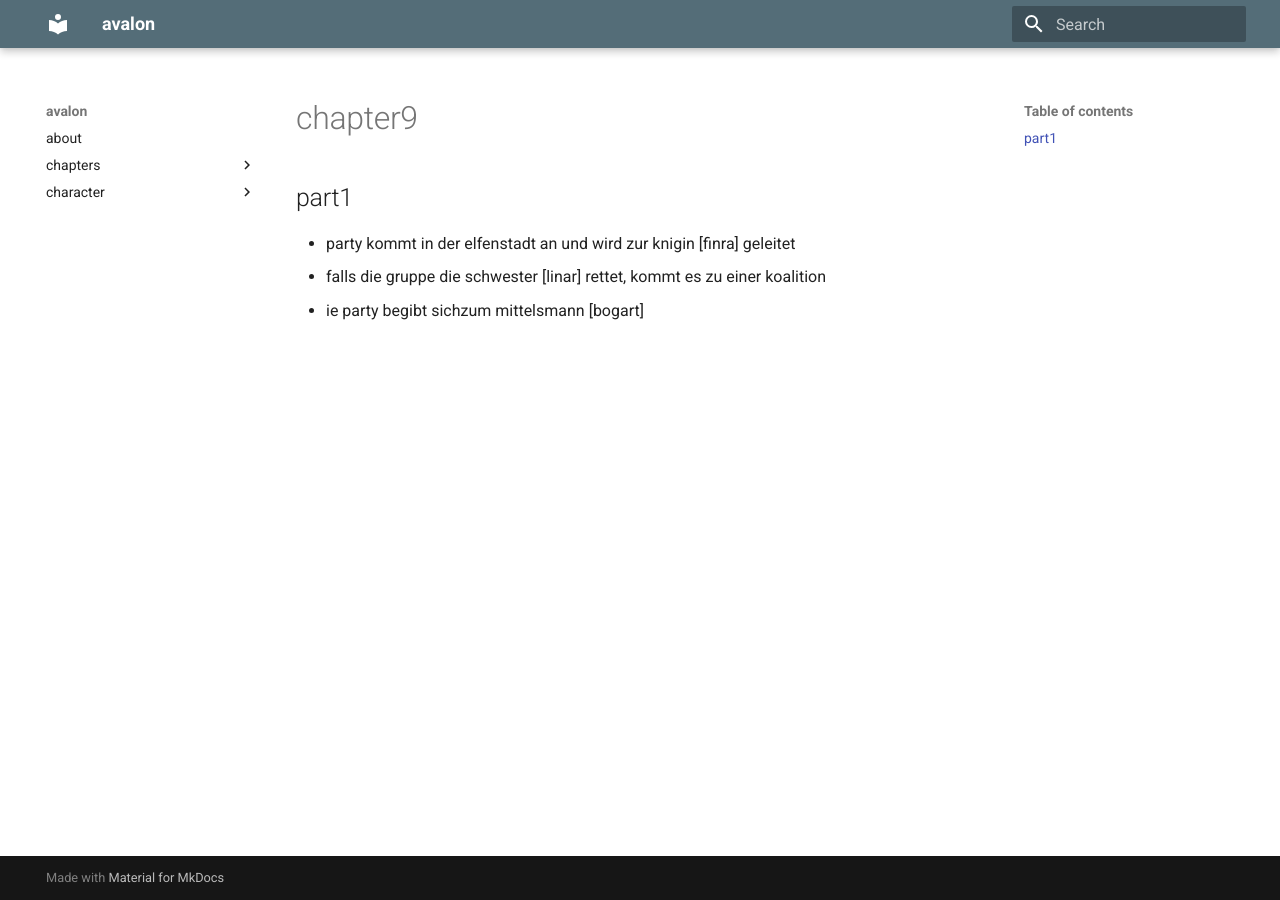
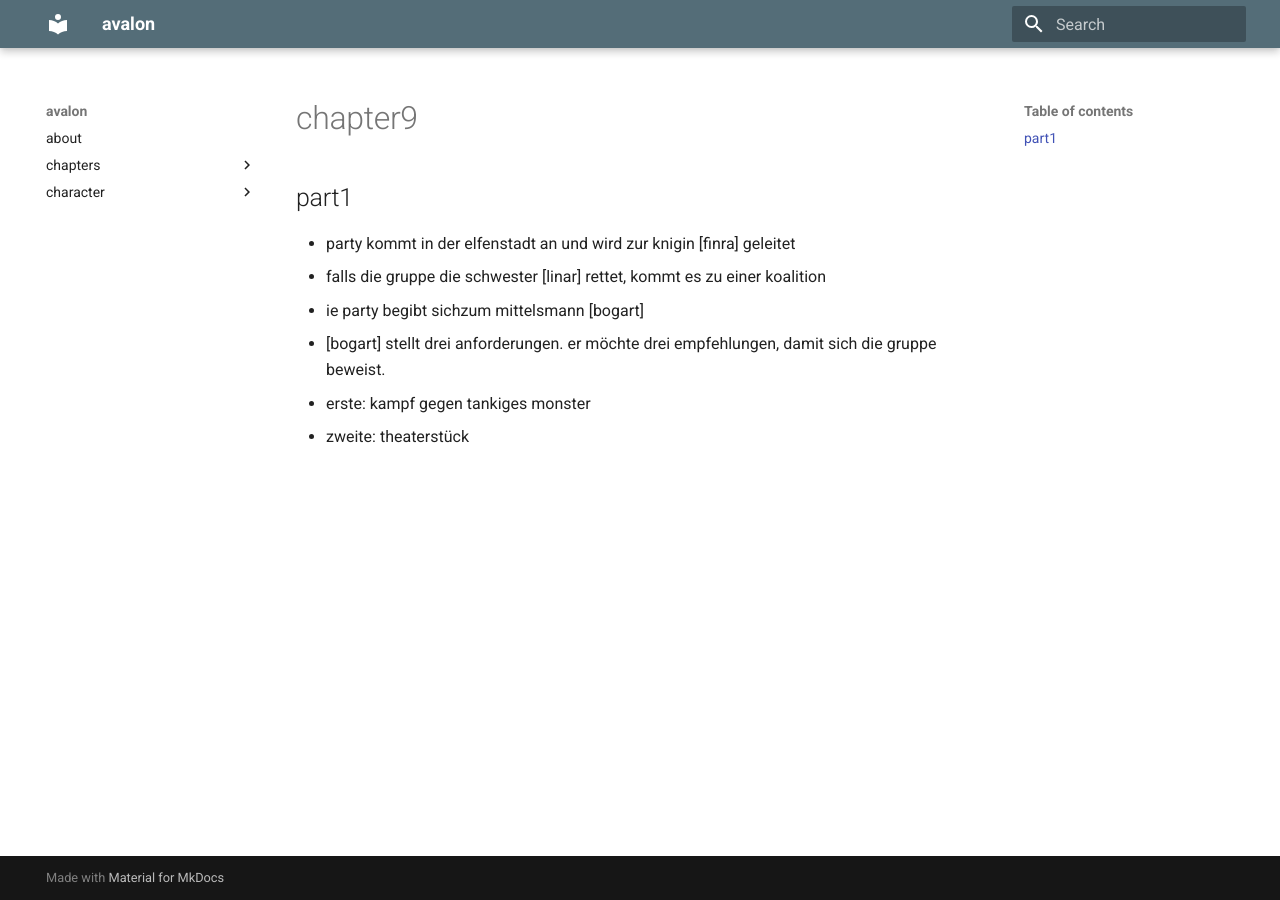
Before and after one commit to mkdocs-pnp/avalon, an MkDocs documentation site: the page built from docs/chapter/chapter9.md, in a window 1280 px wide. Built offline with MkDocs 1.6.1 and Material for MkDocs 9.7.7, drawn with Linux system fonts in a browser that asks for light colours.

Commit message:
Update chapter9.md

```diff
--- a/docs/chapter/chapter9.md
+++ b/docs/chapter/chapter9.md
@@ -5,3 +5,6 @@
 * party kommt in der elfenstadt an und wird zur knigin [finra] geleitet
 * falls die gruppe die schwester [linar] rettet, kommt es zu einer koalition
 * ie party begibt sichzum mittelsmann [bogart]
+* [bogart] stellt drei anforderungen. er möchte drei empfehlungen, damit sich die gruppe beweist.
+  * erste: kampf gegen tankiges monster
+  * zweite: theaterstück
```
